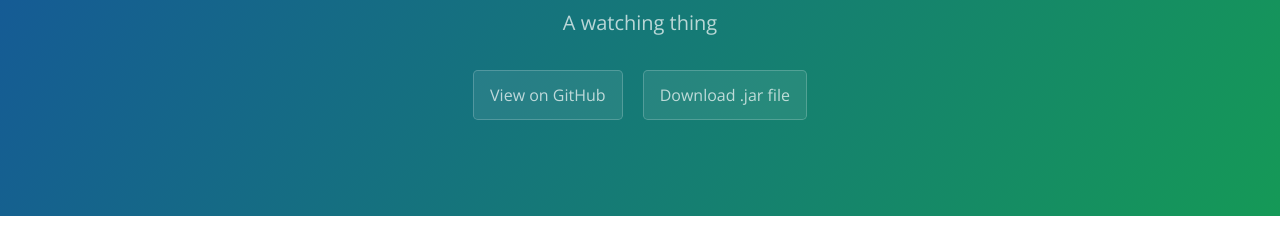
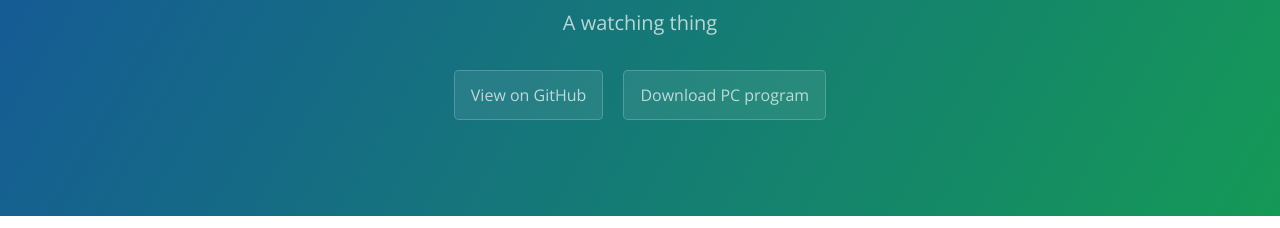
Before and after one commit to 2BoysAndHats/minemon, a plain HTML site: page index.html in a window 1280 px wide. Shown: the part 167-395 px from the top of the page. Drawn offline with nearby package versions, Linux system fonts and the light colour scheme.

Commit message:
Mod page

```diff
--- a/index.html
+++ b/index.html
@@ -14,7 +14,7 @@
       <h1 class="project-name">MineMon</h1>
       <h2 class="project-tagline">A watching thing</h2>
       <a href="https://github.com/2BoysAndHats/minemon" class="btn">View on GitHub</a>
-      <a href="https://github.com/2BoysAndHats/minemon/blob/master/MineMon.jar?raw=true" class="btn">Download .jar file</a>
+      <a href="https://github.com/2BoysAndHats/minemon/blob/master/MineMon.jar?raw=true" class="btn">Download PC program</a>
     </section>
 
     <section class="main-content">
```
